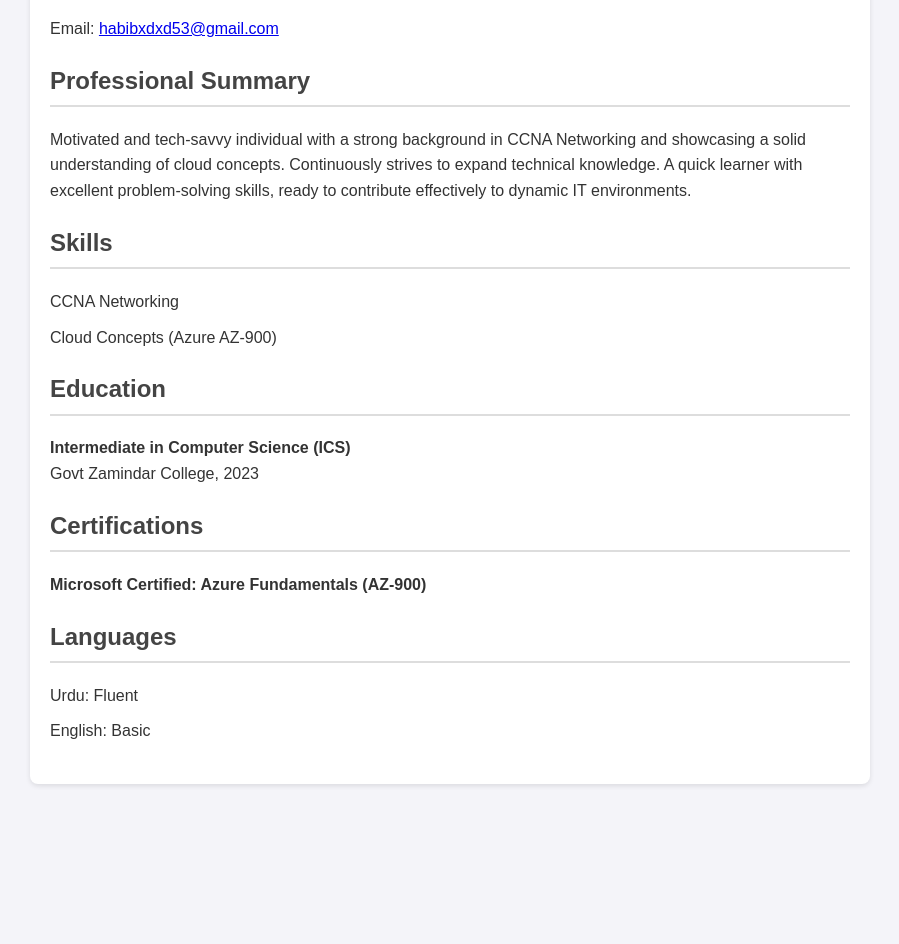
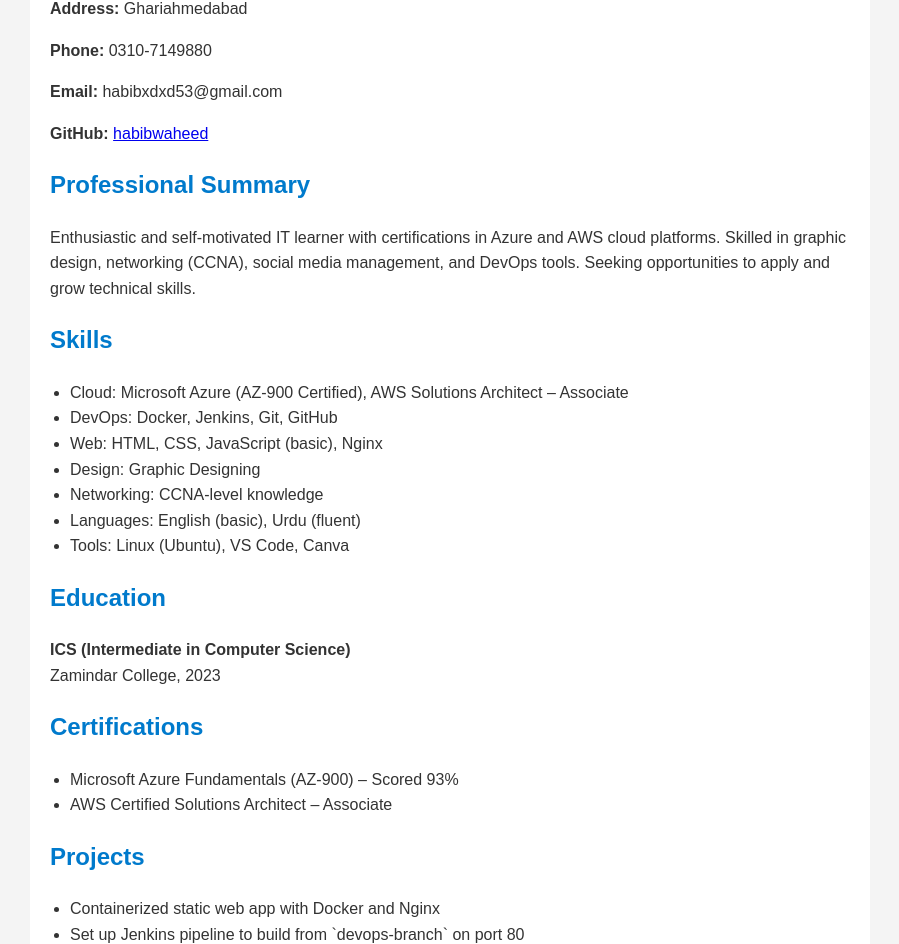
Before and after one commit to HabibWaheed/habibwaheed.github.io, a plain HTML site: page index.html in a window 1280 px wide. Shown: the part 118-1062 px from the top of the page, without its empty margins (190-1089 px from the left). Before the commit the page ends 922 px from the top, so only its background shows below. Drawn offline with Linux system fonts and the light colour scheme.

Commit message:
Update index.html

```diff
--- a/index.html
+++ b/index.html
@@ -1,80 +1,87 @@
 <!DOCTYPE html>
 <html lang="en">
 <head>
-    <meta charset="UTF-8">
-    <meta name="viewport" content="width=device-width, initial-scale=1.0">
-    <title>CV - Habib</title>
+  <meta charset="UTF-8" />
+  <meta name="viewport" content="width=device-width, initial-scale=1.0" />
+  <title>Habibulah Butt - CV</title>
   <style>
     body {
       font-family: Arial, sans-serif;
       line-height: 1.6;
+      background: #f4f4f4;
+      color: #333;
       margin: 0;
       padding: 0;
-            background-color: #f4f4f9;
-            color: #333;
     }
     .container {
       max-width: 800px;
-            margin: 20px auto;
+      margin: auto;
       background: #fff;
       padding: 20px;
-            border-radius: 8px;
-            box-shadow: 0 2px 5px rgba(0, 0, 0, 0.1);
     }
     h1, h2 {
-            color: #444;
+      color: #007acc;
     }
     .section {
       margin-bottom: 20px;
     }
-        .section h2 {
-            border-bottom: 2px solid #ddd;
-            padding-bottom: 5px;
-        }
     ul {
-            list-style-type: none;
-            padding: 0;
-        }
-        ul li {
-            margin-bottom: 10px;
+      padding-left: 20px;
     }
   </style>
 </head>
 <body>
   <div class="container">
-        <h1>Habib</h1>
-        <p>Email: <a href="mailto:habibxdxd53@gmail.com">habibxdxd53@gmail.com</a></p>
+    <h1>Habibulah Butt</h1>
+    <p><strong>Address:</strong> Ghariahmedabad</p>
+    <p><strong>Phone:</strong> 0310-7149880</p>
+    <p><strong>Email:</strong> habibxdxd53@gmail.com</p>
+    <p><strong>GitHub:</strong> <a href="https://github.com/habibwaheed" target="_blank">habibwaheed</a></p>
 
     <div class="section">
       <h2>Professional Summary</h2>
-            <p>Motivated and tech-savvy individual with a strong background in CCNA Networking and showcasing a solid understanding of cloud concepts. Continuously strives to expand technical knowledge. A quick learner with excellent problem-solving skills, ready to contribute effectively to dynamic IT environments.</p>
+      <p>Enthusiastic and self-motivated IT learner with certifications in Azure and AWS cloud platforms. Skilled in graphic design, networking (CCNA), social media management, and DevOps tools. Seeking opportunities to apply and grow technical skills.</p>
     </div>
 
     <div class="section">
       <h2>Skills</h2>
       <ul>
-                <li>CCNA Networking</li>
-                <li>Cloud Concepts (Azure AZ-900)</li>
+        <li>Cloud: Microsoft Azure (AZ-900 Certified), AWS Solutions Architect – Associate</li>
+        <li>DevOps: Docker, Jenkins, Git, GitHub</li>
+        <li>Web: HTML, CSS, JavaScript (basic), Nginx</li>
+        <li>Design: Graphic Designing</li>
+        <li>Networking: CCNA-level knowledge</li>
+        <li>Languages: English (basic), Urdu (fluent)</li>
+        <li>Tools: Linux (Ubuntu), VS Code, Canva</li>
       </ul>
     </div>
 
     <div class="section">
       <h2>Education</h2>
-            <p><strong>Intermediate in Computer Science (ICS)</strong><br>
-            Govt Zamindar College, 2023</p>
+      <p><strong>ICS (Intermediate in Computer Science)</strong><br />
+      Zamindar College, 2023</p>
     </div>
 
     <div class="section">
       <h2>Certifications</h2>
-            <p><strong>Microsoft Certified: Azure Fundamentals (AZ-900)</strong></p>
+      <ul>
+        <li>Microsoft Azure Fundamentals (AZ-900) – Scored 93%</li>
+        <li>AWS Certified Solutions Architect – Associate</li>
+      </ul>
     </div>
 
     <div class="section">
-            <h2>Languages</h2>
+      <h2>Projects</h2>
       <ul>
-                <li>Urdu: Fluent</li>
-                <li>English: Basic</li>
+        <li>Containerized static web app with Docker and Nginx</li>
+        <li>Set up Jenkins pipeline to build from `devops-branch` on port 80</li>
+        <li>Cloned and deployed static GitHub project using Docker and Jenkins</li>
       </ul>
+    </div>
+
+    <div class="section">
+      <h2>Institute</h2>
+      <p>Adan IT Center</p>
     </div>
   </div>
 </body>
```
Lines whose indentation alone changed are shown as unchanged.
